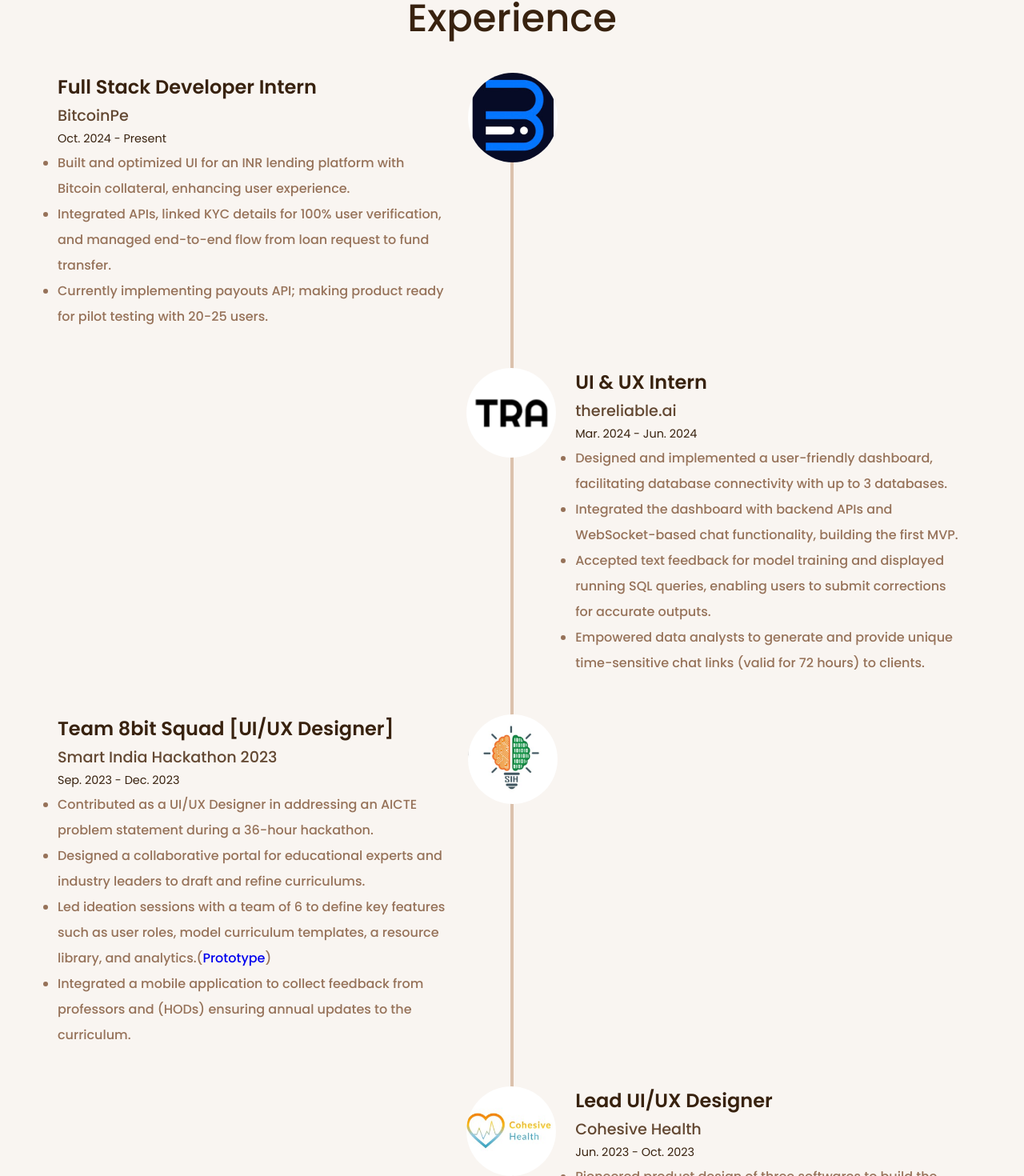
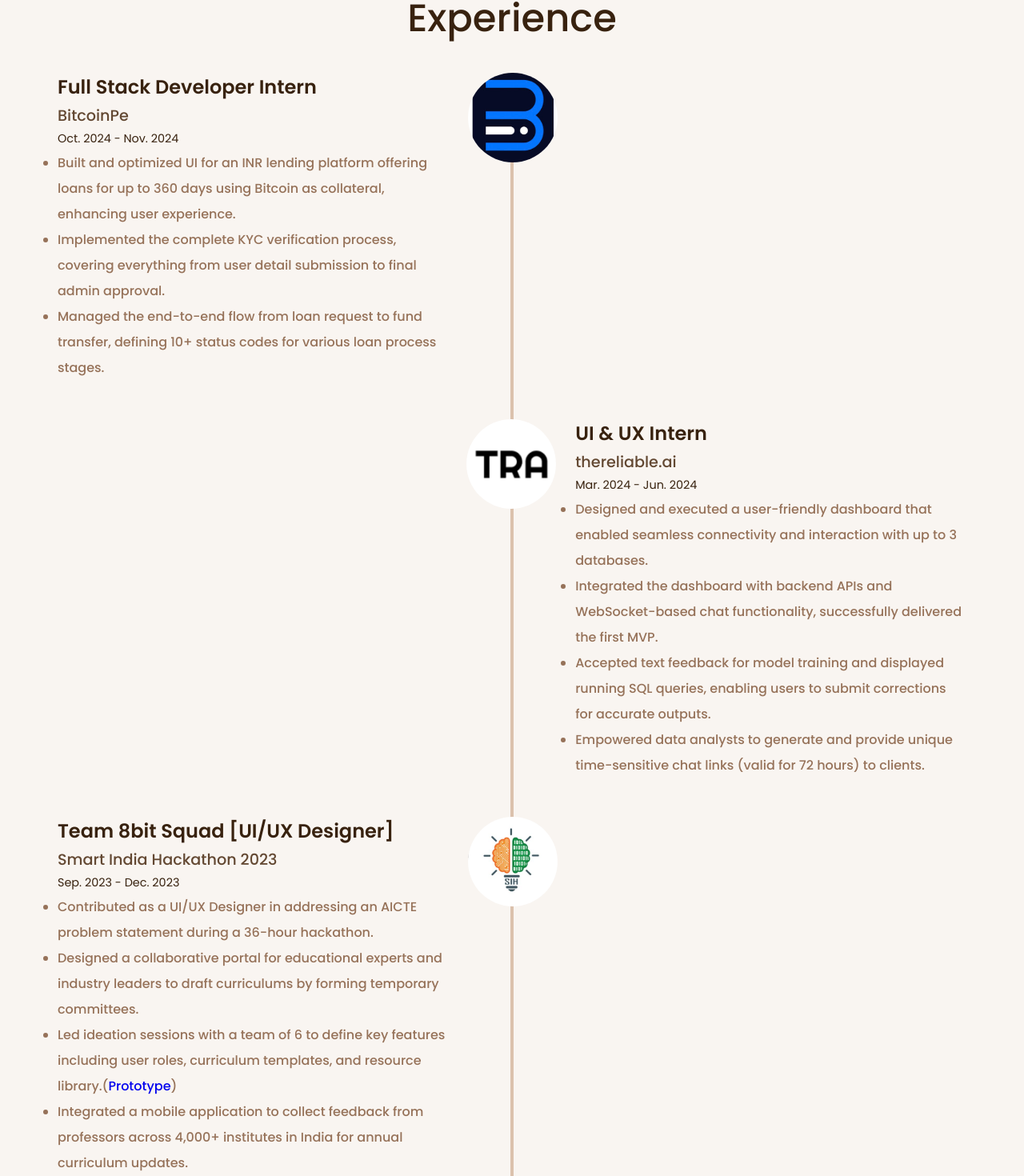
Before and after one commit to muskanmandil/Portfolio-Website, a React (Create React App) app: page / in a window 1280 px wide. Shown: the part 714-2184 px from the top of the page at 80% size. Built offline with nearby package versions, Linux system fonts and the light colour scheme; a web font is replaced by a local one.

Commit message:
information updates

```diff
--- a/src/all_experience.js
+++ b/src/all_experience.js
@@ -5,21 +5,21 @@ import bitcoinpe from "./assets/icons/bitcoinpe.jpeg"
 
 const all_experience = [
     {
-        logo:bitcoinpe,
+        logo: bitcoinpe,
         position: "Full Stack Developer Intern",
         company: "BitcoinPe",
-        duration: "Oct. 2024 - Present",
-        summary: ["Built and optimized UI for an INR lending platform with Bitcoin collateral, enhancing user experience.",
-            "Integrated APIs, linked KYC details for 100% user verification, and managed end-to-end flow from loan request to fund transfer.",
-            "Currently implementing payouts API; making product ready for pilot testing with 20-25 users."
+        duration: "Oct. 2024 - Nov. 2024",
+        summary: ["Built and optimized UI for an INR lending platform offering loans for up to 360 days using Bitcoin as collateral, enhancing user experience.",
+            "Implemented the complete KYC verification process, covering everything from user detail submission to final admin approval.",
+            "Managed the end-to-end flow from loan request to fund transfer, defining 10+ status codes for various loan process stages."
         ]
     }, {
         logo: reliableai,
         position: "UI & UX Intern",
         company: "thereliable.ai",
         duration: "Mar. 2024 - Jun. 2024",
-        summary: ["Designed and implemented a user-friendly dashboard, facilitating database connectivity with up to 3 databases.",
-            "Integrated the dashboard with backend APIs and WebSocket-based chat functionality, building the first MVP.",
+        summary: ["Designed and executed  a user-friendly dashboard that enabled seamless connectivity and interaction with up to 3 databases.",
+            "Integrated the dashboard with backend APIs and WebSocket-based chat functionality, successfully delivered the first MVP.",
             "Accepted text feedback for model training and displayed running SQL queries, enabling users to submit corrections for accurate outputs.",
             "Empowered data analysts to generate and provide unique time-sensitive chat links (valid for 72 hours) to clients."
         ]
@@ -29,9 +29,9 @@ const all_experience = [
         company: "Smart India Hackathon 2023",
         duration: "Sep. 2023 - Dec. 2023",
         summary: ["Contributed as a UI/UX Designer in addressing an AICTE problem statement during a 36-hour hackathon.",
-            "Designed a collaborative portal for educational experts and industry leaders to draft and refine curriculums.",
-            `Led ideation sessions with a team of 6 to define key features such as user roles, model curriculum templates, a resource library, and analytics.(<a href="https://bit.ly/3IsFLH2" target="_blank">Prototype</a>)`,
-            "Integrated a mobile application to collect feedback from professors and (HODs) ensuring annual updates to the curriculum."
+            "Designed a collaborative portal for educational experts and industry leaders to draft curriculums by forming temporary committees.",
+            `Led ideation sessions with a team of 6 to define key features including user roles, curriculum templates, and resource library.(<a href="https://bit.ly/3IsFLH2" target="_blank">Prototype</a>)`,
+            "Integrated a mobile application to collect feedback from professors across 4,000+ institutes in India for annual curriculum updates."
         ]
     }, {
         logo: cohesive,
--- a/src/components/About/about.jsx
+++ b/src/components/About/about.jsx
@@ -15,8 +15,7 @@ const About = () => {
         <p className="myName">Muskan Mandil</p>
         <p className="role">💻SOFTWARE ENGINEER + 🎨UI/UX DESIGNER </p>
         <p className="aboutPara">
-          {/* I am proficient in full-stack development with a solid understanding of in C++. I enjoy designing engaging UI/UX and developing them from scratch. */}
-          Senior @IET DAVV | Full-Stack Developer @BitcoinPe | SIH '23 Finalist
+          Senior @IET DAVV | Full-Stack Developer | SIH '23 Finalist
         </p>
         <div className="buttons">
           <a className="resumeBtn" href="https://bit.ly/muskan-mandil-resume" target="_blank" rel="noreferrer">
```
